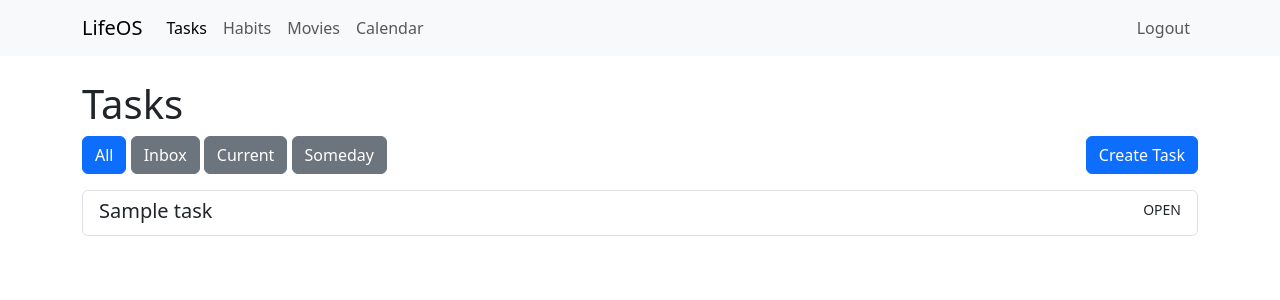
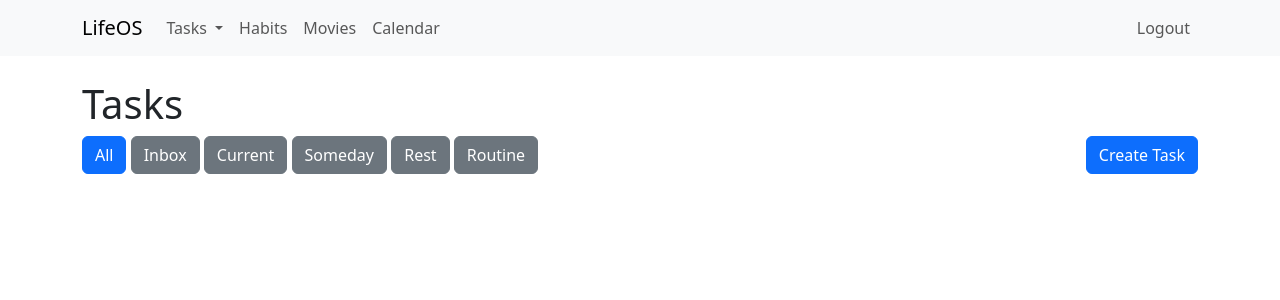
Before and after one commit to alexzhelyapov1/goat-system, a Flask app: page /tasks in a window 1280 px wide. Shown: the top 300 px of the page. Run offline with Flask 3, Linux system fonts and the light colour scheme; a user stored in the database is signed in; tables that the repository leaves empty hold one stand-in row (values such as "Sample post").

Commit message:
Added Rest, Routine. All=Curren|Routine

```diff
--- a/app/models.py
+++ b/app/models.py
@@ -14,6 +14,8 @@ class TaskType(enum.Enum):
     CURRENT = 'CURRENT'
     SOMEDAY = 'SOMEDAY'
     CALENDAR = 'CALENDAR'
+    REST = 'REST'
+    ROUTINE = 'ROUTINE'
 
 class User(UserMixin, db.Model):
     id = db.Column(db.Integer, primary_key=True)
--- a/app/services/task_service.py
+++ b/app/services/task_service.py
@@ -7,8 +7,11 @@ class TaskService:
     @staticmethod
     def get_tasks_by_user_and_type(user_id, task_type=None):
         query = Task.query.filter_by(user_id=user_id)
-        if task_type and task_type != 'all':
-            query = query.filter_by(type=task_type)
+        if task_type:
+            if task_type == 'all':
+                query = query.filter(Task.type.in_(['CURRENT', 'ROUTINE']))
+            else:
+                query = query.filter_by(type=task_type)
         return query.all()
 
     @staticmethod
--- a/app/templates/base.html
+++ b/app/templates/base.html
@@ -16,8 +16,18 @@
             <div class="collapse navbar-collapse" id="navbarNav">
                 <ul class="navbar-nav me-auto mb-2 mb-lg-0">
                     {% if current_user.is_authenticated %}
-                        <li class="nav-item">
-                            <a class="nav-link {% if request.endpoint == 'tasks.tasks' %}active{% endif %}" href="{{ url_for('tasks.tasks') }}">Tasks</a>
+                        <li class="nav-item dropdown">
+                            <a class="nav-link dropdown-toggle" href="#" id="navbarDropdown" role="button" data-bs-toggle="dropdown" aria-expanded="false">
+                                Tasks
+                            </a>
+                            <ul class="dropdown-menu" aria-labelledby="navbarDropdown">
+                                <li><a class="dropdown-item" href="{{ url_for('tasks.tasks', type='all') }}">All</a></li>
+                                <li><a class="dropdown-item" href="{{ url_for('tasks.tasks', type='INBOX') }}">Inbox</a></li>
+                                <li><a class="dropdown-item" href="{{ url_for('tasks.tasks', type='CURRENT') }}">Current</a></li>
+                                <li><a class="dropdown-item" href="{{ url_for('tasks.tasks', type='SOMEDAY') }}">Someday</a></li>
+                                <li><a class="dropdown-item" href="{{ url_for('tasks.tasks', type='REST') }}">Rest</a></li>
+                                <li><a class="dropdown-item" href="{{ url_for('tasks.tasks', type='ROUTINE') }}">Routine</a></li>
+                            </ul>
                         </li>
                         <li class="nav-item">
                             <a class="nav-link {% if request.endpoint == 'habits.habits' %}active{% endif %}" href="{{ url_for('habits.habits') }}">Habits</a>
--- a/app/templates/tasks/tasks_list.html
+++ b/app/templates/tasks/tasks_list.html
@@ -8,6 +8,8 @@
             <a href="{{ url_for('tasks.tasks', type='INBOX') }}" class="btn btn-{{ 'primary' if current_filter == 'INBOX' else 'secondary' }}">Inbox</a>
             <a href="{{ url_for('tasks.tasks', type='CURRENT') }}" class="btn btn-{{ 'primary' if current_filter == 'CURRENT' else 'secondary' }}">Current</a>
             <a href="{{ url_for('tasks.tasks', type='SOMEDAY') }}" class="btn btn-{{ 'primary' if current_filter == 'SOMEDAY' else 'secondary' }}">Someday</a>
+            <a href="{{ url_for('tasks.tasks', type='REST') }}" class="btn btn-{{ 'primary' if current_filter == 'REST' else 'secondary' }}">Rest</a>
+            <a href="{{ url_for('tasks.tasks', type='ROUTINE') }}" class="btn btn-{{ 'primary' if current_filter == 'ROUTINE' else 'secondary' }}">Routine</a>
         </div>
         <a href="{{ url_for('tasks.create_task') }}" class="btn btn-primary">Create Task</a>
     </div>
```
